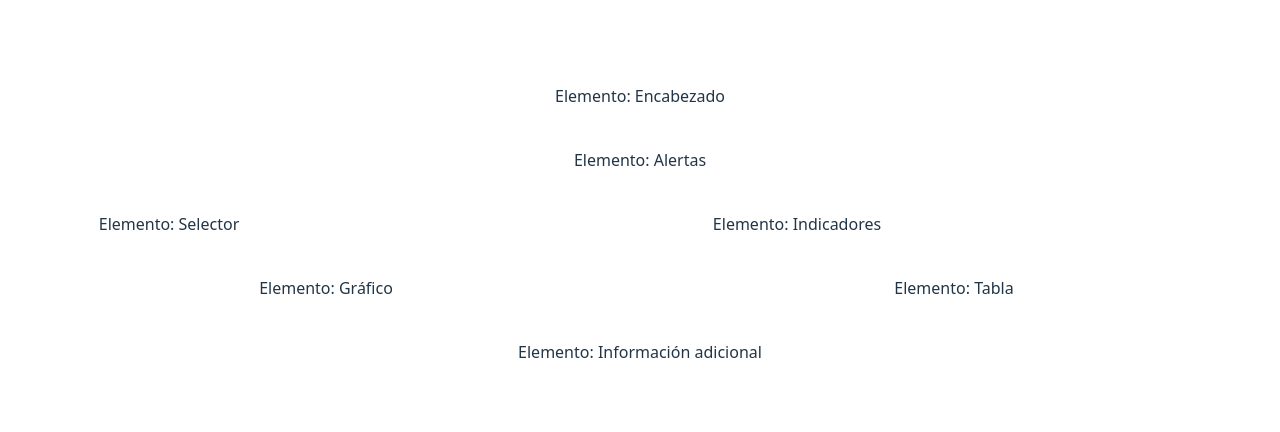
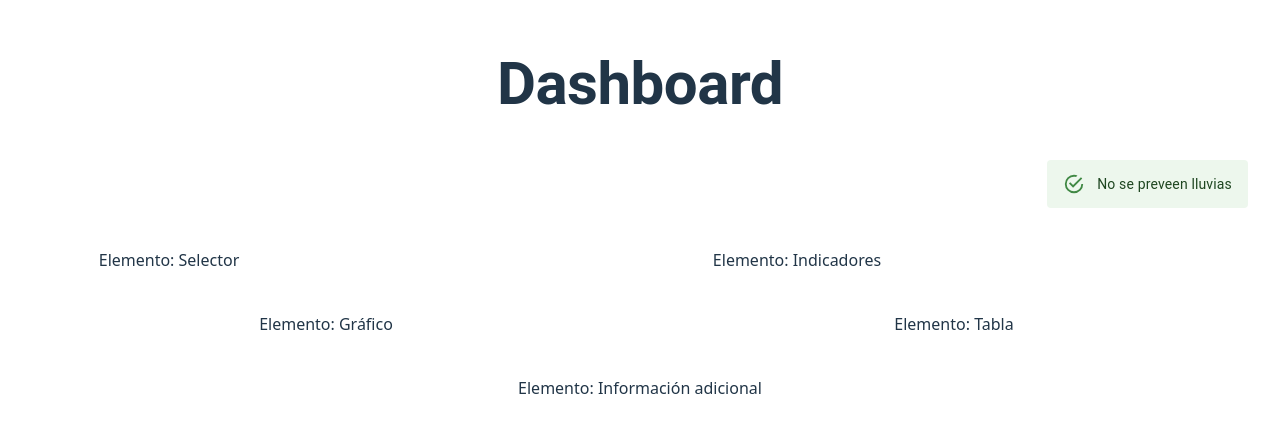
Before and after one commit to KevinJSalazar/dashboard, a React (Vite) app: page / in a window 1280 px wide. Shown: the part 176-608 px from the top of the page. Built offline with nearby package versions, Linux system fonts and the light colour scheme.

Commit message:
Guía 13 componentes

```diff
--- a/src/App.tsx
+++ b/src/App.tsx
@@ -3,16 +3,21 @@
 //import viteLogo from '/vite.svg'
 import './App.css'
 import { Grid } from '@mui/material';
+import HeaderUI from './components/HeaderUI';
+import AlertUI from './components/AlertUI';
+
 
 function App() {
   return (
     <Grid container spacing={5} justifyContent="center" alignItems="center">
 
       {/* Encabezado */}
-      <Grid size={{ xs: 12, md: 12 }}>Elemento: Encabezado</Grid>
+      <Grid size={{ xs: 12, md: 12 }}><HeaderUI/></Grid>
 
       {/* Alertas */}
-      <Grid size={{ xs: 12, md: 12 }}>Elemento: Alertas</Grid>
+      <Grid size={{ xs: 12, md: 12 }} container justifyContent="right" alignItems="center">
+        <AlertUI description="No se preveen lluvias"/>
+      </Grid>
 
       {/* Selector */}
       <Grid size={{ xs: 12, md: 3 }}>Elemento: Selector</Grid>
--- /dev/null
+++ b/src/components/AlertUI.tsx
@@ -0,0 +1,11 @@
+import Alert from '@mui/material/Alert';
+
+interface AlertConfig {
+    description: string;
+}
+
+export default function AlertUI( config:AlertConfig ) {
+    return (
+        <Alert variant="standard" severity="success"> {config.description} </Alert>
+    )
+}
--- /dev/null
+++ b/src/components/HeaderUI.tsx
@@ -0,0 +1,12 @@
+import Typography from '@mui/material/Typography';
+
+export default function HeaderUI() {
+    return (
+        <Typography
+            variant="h2"
+            component="h1"
+            sx={{fontWeight: 'bold'}}>
+            Dashboard
+        </Typography>
+    )
+}
```
